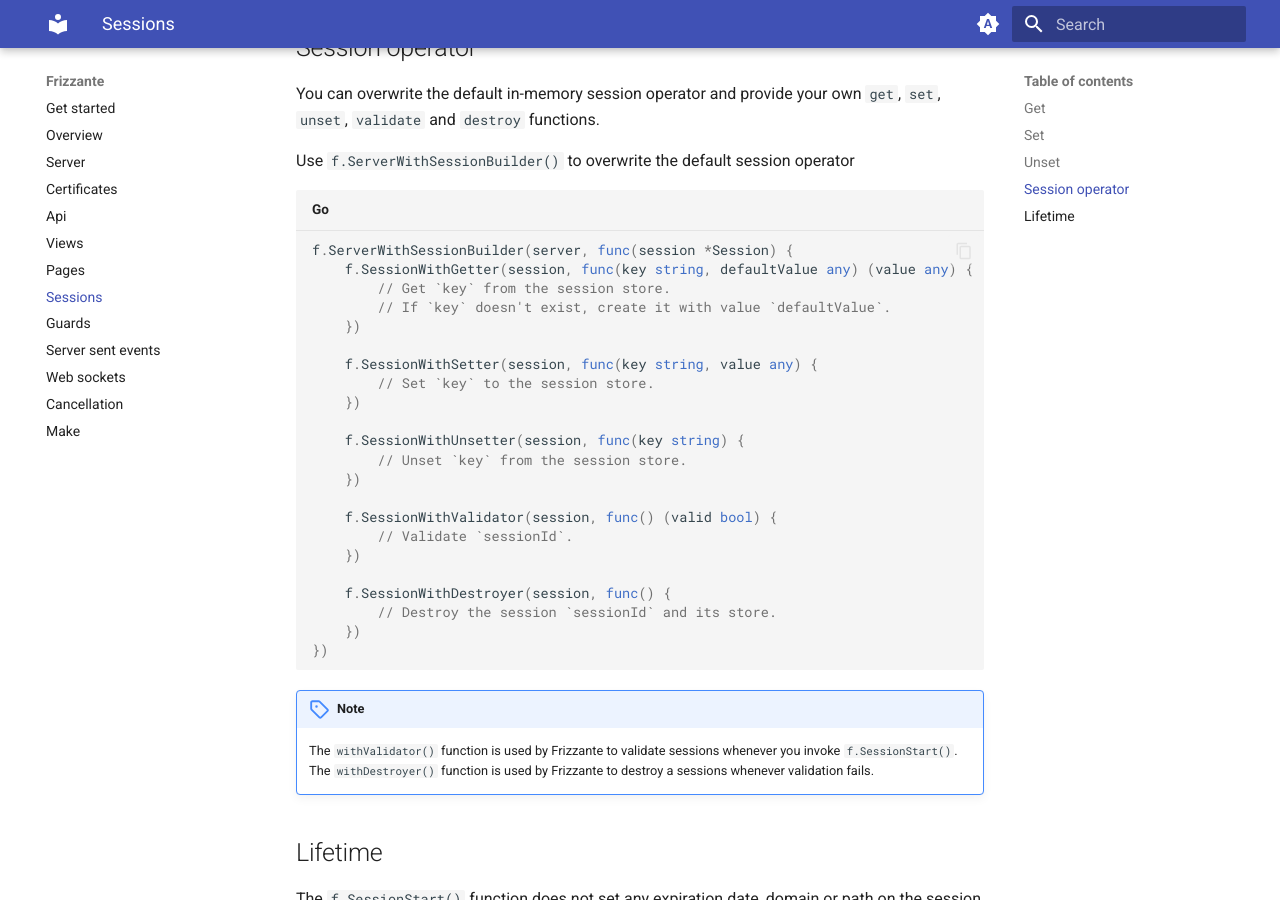
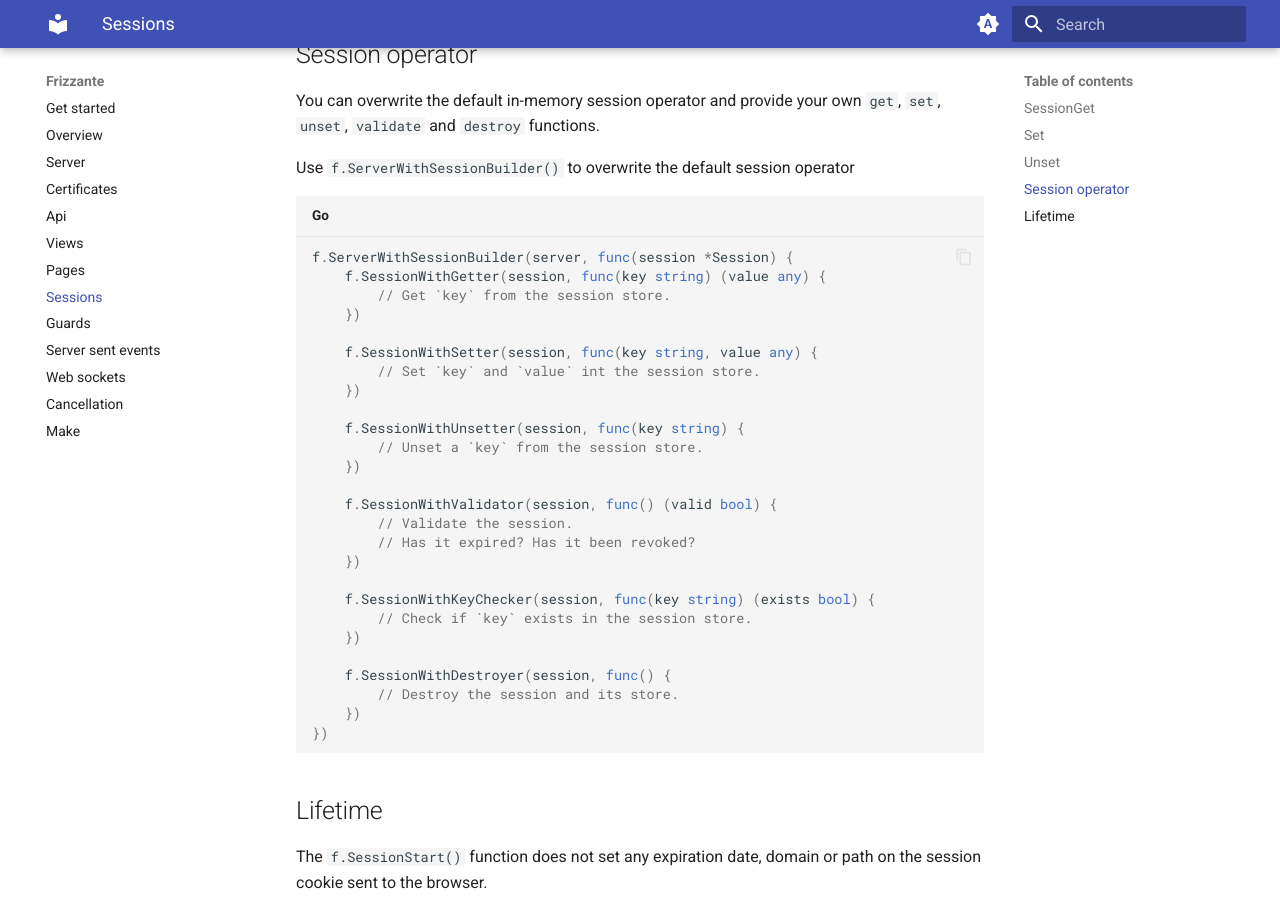
Before and after one commit to razshare/frizzante-docs, an MkDocs documentation site: the page built from docs/sessions.md, in a window 1280 px wide and 900 px high, scrolled down 1879 px. Built offline with MkDocs 1.6.1 and Material for MkDocs 9.7.7, drawn with Linux system fonts in a browser that asks for light colours; some of the changed text lies outside the part shown.

Commit message:
chore(docs): updating sessions.

````diff
--- a/docs/sessions.md
+++ b/docs/sessions.md
@@ -37,30 +37,29 @@
 
 func handle(request *f.Request, response *f.Response) {
     // Start session.
-    _, _, _ := f.SessionStart(request, response)
+    _ := f.SessionStart(request, response)
 }
 ```
 
-`f.SessionStart()` always succeeds and it always returns three functions, get, set and unset.
+`f.SessionStart()` always returns a session.
 
 !!! note
     The reason `f.SessionStart()` always succeeds is because it will automatically create a new session if none is found. The new session does **not** retain any data from the previous session.
 
-## Get
+## SessionGet
 
-Use `get()` to retrieve a session property.
+Use `f.SessionGet[T]()` to retrieve a session property, or fallback and create a default value if the property doesn't exist.
 
 ```go
-get, _, _ := f.SessionStart(request, response)
-username := get("username", "default").(string)
+username := f.SessionGet[string](session, "username", "")
 ```
 
 ## Set
 
-Use `set()` to create or update a session property.
+Use `f.SessionSet[T]()` to create or update a session property.
 
 ```go
-_, set, _ := f.SessionStart(request, response)
+f.SessionSet[string](session, response)
 set("username", "frizzante")
 ```
 
@@ -82,33 +81,32 @@
 
 ```go
 f.ServerWithSessionBuilder(server, func(session *Session) {
-    f.SessionWithGetter(session, func(key string, defaultValue any) (value any) {
+    f.SessionWithGetter(session, func(key string) (value any) {
         // Get `key` from the session store.
-        // If `key` doesn't exist, create it with value `defaultValue`.
     })
 
     f.SessionWithSetter(session, func(key string, value any) {
-        // Set `key` to the session store.
+        // Set `key` and `value` int the session store.
     })
 
     f.SessionWithUnsetter(session, func(key string) {
-        // Unset `key` from the session store.
+        // Unset a `key` from the session store.
     })
 
     f.SessionWithValidator(session, func() (valid bool) {
-        // Validate `sessionId`.
+        // Validate the session.
+        // Has it expired? Has it been revoked?
+    })
+
+    f.SessionWithKeyChecker(session, func(key string) (exists bool) {
+        // Check if `key` exists in the session store.
     })
 
     f.SessionWithDestroyer(session, func() {
-        // Destroy the session `sessionId` and its store.
+        // Destroy the session and its store.
     })
 })
 ```
-
-!!! note
-    The `withValidator()` function is used by Frizzante to validate sessions whenever you invoke `f.SessionStart()`.
-    <br/>
-    The `withDestroyer()` function is used by Frizzante to destroy a sessions whenever validation fails.
 
 ## Lifetime
 
````
